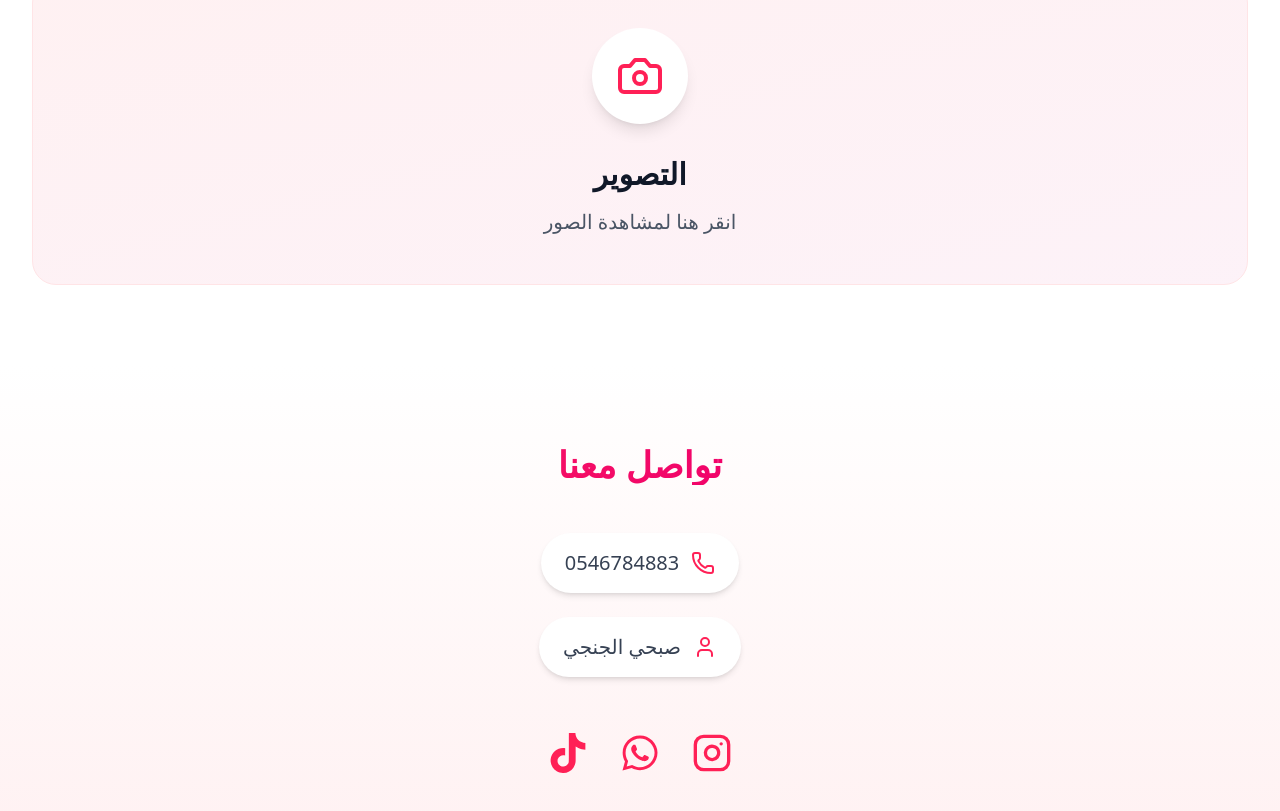
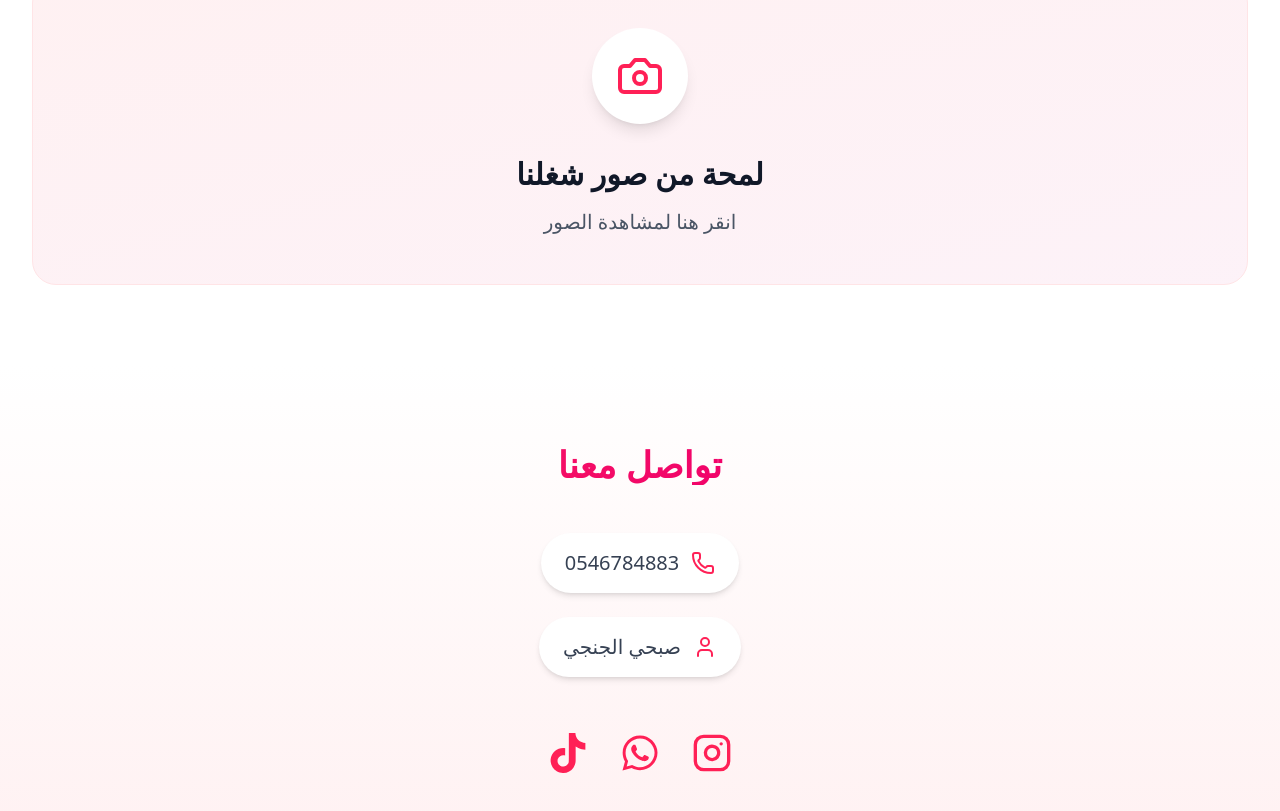
Before and after one commit to ramitaha13/Sobhe, a React (Vite) app: page / in a window 1280 px wide. Shown: the part 814-1625 px from the top of the page. Built offline with nearby package versions, Linux system fonts and the light colour scheme.

Commit message:
first commit

```diff
--- a/src/components/weddingPage.jsx
+++ b/src/components/weddingPage.jsx
@@ -131,7 +131,7 @@ const WeddingPage = () => {
                   <Camera className="h-12 w-12 text-rose-500" />
                 </div>
                 <h3 className="text-3xl font-bold text-gray-900 mb-4">
-                  التصوير
+                  لمحة من صور شغلنا
                 </h3>
                 <p className="text-gray-600 text-xl text-center max-w-2xl">
                   انقر هنا لمشاهدة الصور
```
